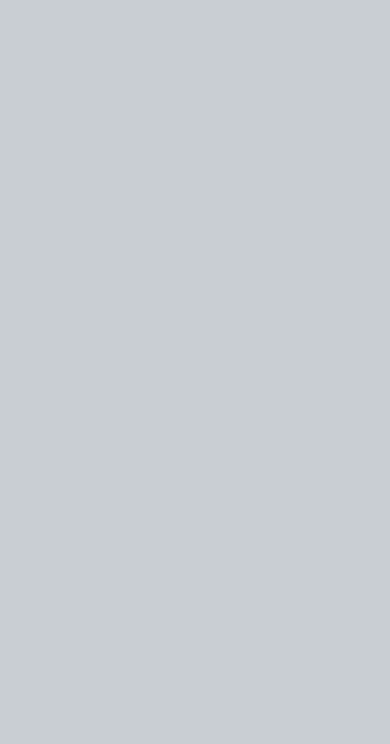
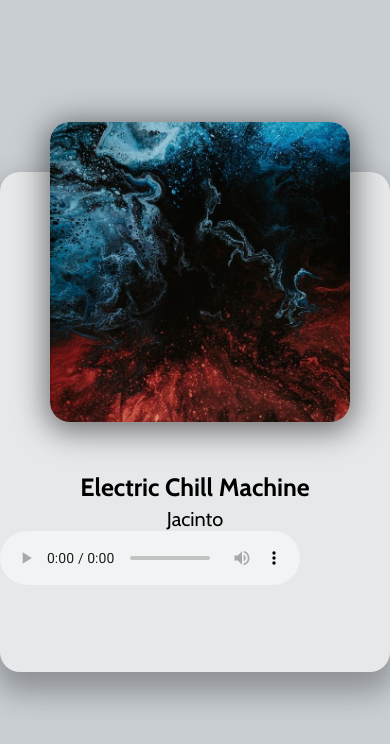
Before and after one commit to enwadiogbu/music-player, a plain HTML site: page index.html in a window 390 px wide. Drawn offline with nearby package versions, Linux system fonts and the light colour scheme.

Commit message:
set up html and css file for mobile responsivenes and also object-fit - cover for the image of music player

```diff
--- a/index.html
+++ b/index.html
@@ -9,6 +9,15 @@
     <link rel="stylesheet" href="style.css">
 </head>
 <body>
+    <div class="player-container">
+        <!-- Song properties -->
+         <div class="img-container">
+            <img src="img/jacinto-1.jpg" alt="album art">
+         </div>
+         <h2 id="title">Electric Chill Machine</h2>
+         <h3 id="artist">Jacinto</h3>
+         <audio src="music/jacinto-1.mp3" controls></audio>
+    </div>
     <!-- Script -->
     <script src="script.js"></script>
 </body>
--- a/style.css
+++ b/style.css
@@ -1,4 +1,5 @@
 /* Images created by: https://unsplash.com/@pawel_czerwinski */
+@import url("https://fonts.googleapis.com/css2?family=Cabin:ital,wght@0,400..700;1,400..700&family=Nunito:ital,wght@0,200..1000;1,200..1000&family=Open+Sans:ital,wght@0,300..800;1,300..800&family=Roboto:wght@100;400;700&display=swap");
 
 html {
   box-sizing: border-box;
@@ -11,19 +12,35 @@ body {
   display: flex;
   justify-content: center;
   align-items: center;
-
+  font-family: Cabin, sans-serif;
   font-size: 12px;
 }
 
+/* Player container */
+.player-container {
+  height: 500px;
+  width: 400px;
+  background: #e7e8ea;
+  border-radius: 20px;
+  box-shadow: 0 15px 30px 5px rgba(0, 0, 0, 0.3);
 
+}
 
 .img-container {
-
+  height: 300px;
+  width: 300px;
   position: relative;
   top: -50px;
   left: 50px;
 }
 
+.img-container img {
+  height: 100%;
+  width: 100%;
+  object-fit: cover;
+  border-radius: 20px;
+  box-shadow: 0 5px 30px 5px rgba(0, 0, 0, 0.5);
+}
 
 h2 {
   font-size: 25px;
@@ -76,10 +93,7 @@ h3 {
   font-size: 30px;
   color: rgb(129, 129, 129);
   margin-right: 30px;
-
 }
-
-
 
 .main-button {
   font-size: 40px;
@@ -90,6 +104,9 @@ h3 {
 /* Media Query: iPhone (Vertical) */
 @media screen and (max-width: 376px) {
 
+  .player-container {
+    width: 95vw;
+  }
 
   .img-container {
     left: 29px;
```
